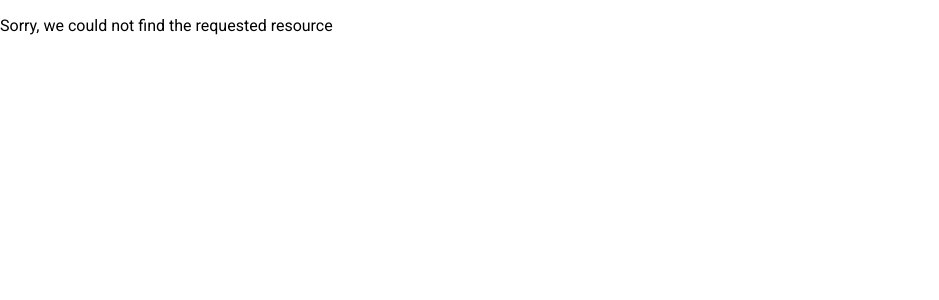
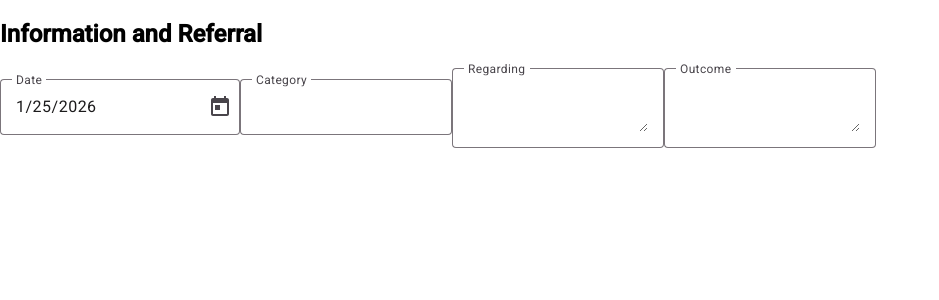
Before and after one commit to OptionsIRCIL/indigo-frontend, an Angular app: page /iandr in a window 1280 px wide. Shown: the top 300 px of the page, without its empty margins (0-939 px from the left). Built offline with nearby package versions, Linux system fonts and the light colour scheme.

Commit message:
Bare Bones of I&R Form

```diff
--- a/src/app/app.routes.ts
+++ b/src/app/app.routes.ts
@@ -5,6 +5,7 @@ import { MainDashboardComponent } from "./main-dashboard/main-dashboard.componen
 import { NotFoundComponent } from "./error-components/not-found/not-found.component";
 import { ForbiddenComponent } from "./error-components/forbidden/forbidden.component";
 import { AppComponent } from "./app.component";
+import { IandrComponent } from "./iandr/iandr.component";
 
 export const routes: Routes = [
 	{
@@ -23,6 +24,10 @@ export const routes: Routes = [
 			{
 				path: "login",
 				component: LoginComponent,
+			},
+			{
+				path: "iandr",
+				component: IandrComponent,
 			},
 			{
 				path: "error",
--- /dev/null
+++ b/src/app/iandr/iandr.component.html
@@ -0,0 +1,64 @@
+<div class="IandR-form">
+    <header class="form-header">
+        <h2>Information and Referral</h2>
+    </header>
+
+    <div class="form-body">
+        <form [formGroup]="iandrForm">
+            <div class = "form-column">
+            <mat-form-field appearance="outline" floatLabel="always">
+                <mat-label>Date</mat-label>
+                <input
+                    matInput
+                    [matDatepicker]="picker"
+                    [matDatepickerFilter]="myFilter"
+                    formControlName="date"
+                />
+                <mat-datepicker-toggle matSuffix [for]="picker"></mat-datepicker-toggle>
+                <mat-datepicker #picker></mat-datepicker>
+            </mat-form-field>
+
+            <mat-form-field appearance="outline" floatLabel="always">
+                <mat-label>Category</mat-label>
+                <mat-chip-grid #chipGrid>
+                    <mat-chip-row
+                        *ngFor="let c of selectedCategories"
+                        (removed)="removeCategory(c)"
+                        >
+                        {{c}}
+                        <button matChipRemove>
+                            <mat-icon>close</mat-icon>
+                        </button>
+                    </mat-chip-row>
+
+                    <input
+                        matInput
+                        [matChipInputFor]="chipGrid"
+                        [matAutocomplete]="auto"
+                        [formControl]="categoryCtrl"
+                        />
+                </mat-chip-grid>
+
+                <mat-autocomplete
+                    #auto="matAutocomplete"
+                    (optionSelected)="addCategory($event.option.value)"
+                    >
+                    <mat-option *ngFor="let option of filteredCategories" [value]="option">
+                        {{option}}
+                    </mat-option>
+                </mat-autocomplete>
+            </mat-form-field>
+
+            <mat-form-field appearance="outline" floatLabel="always">
+                <mat-label>Regarding</mat-label>
+                <textarea matInput formControlName="regarding"></textarea>
+            </mat-form-field>
+
+            <mat-form-field appearance="outline" floatLabel="always">
+                <mat-label>Outcome</mat-label>
+                <textarea matInput formControlName="outcome"></textarea>
+            </mat-form-field>
+        </div>
+        </form>
+    </div>
+</div>
--- /dev/null
+++ b/src/app/iandr/iandr.component.ts
@@ -0,0 +1,78 @@
+import { Component } from '@angular/core';
+import { FormControl, FormGroup, ReactiveFormsModule } from '@angular/forms';
+import { MatFormFieldModule } from '@angular/material/form-field';
+import { MatInputModule } from '@angular/material/input';
+import { MatDatepickerModule } from '@angular/material/datepicker';
+import { MatNativeDateModule } from '@angular/material/core';
+import { MatAutocompleteModule } from '@angular/material/autocomplete';
+import { MatChipsModule } from '@angular/material/chips';
+import { MatIconModule } from '@angular/material/icon';
+import { CommonModule } from '@angular/common';
+
+@Component({
+  selector: 'app-iandr',
+  standalone: true,
+  imports: [
+    CommonModule,
+    ReactiveFormsModule,
+    MatFormFieldModule,
+    MatInputModule,
+    MatDatepickerModule,
+    MatNativeDateModule,
+    MatAutocompleteModule,
+    MatChipsModule,
+    MatIconModule,
+  ],
+  templateUrl: './iandr.component.html',
+  styleUrl: './iandr.component.css',
+})
+
+export class IandrComponent {
+
+  today = new Date(new Date().setHours(0, 0, 0, 0));
+
+  categories: string[] = [
+    'Category 1',
+    'Category 2',
+    'Category 3',
+    'Category 4',
+  ];
+
+  selectedCategories: string[] = [];
+
+  categoryCtrl = new FormControl('');
+
+  get filteredCategories(): string[] {
+    const value = this.categoryCtrl.value?.toLowerCase() || '';
+    return this.categories.filter(
+      c =>
+        c.toLowerCase().includes(value) &&
+        !this.selectedCategories.includes(c)
+    );
+  }
+
+  addCategory(value: string) {
+    if (!this.selectedCategories.includes(value)) {
+      this.selectedCategories.push(value);
+      this.categoryCtrl.setValue('');
+    }
+  }
+
+  removeCategory(category: string) {
+    this.selectedCategories = this.selectedCategories.filter(c => c !== category);
+  }
+
+  iandrForm = new FormGroup({
+    date: new FormControl<Date | null>(this.today),
+    category: new FormControl<string[]>([]),
+    regarding: new FormControl<string>(''),
+    outcome: new FormControl<string>(''),
+  })
+
+  myFilter = (d: Date | null): boolean => {
+    const today = new Date();
+    today.setHours(0, 0, 0, 0);
+
+    return d !== null && d <= today;
+  }
+}
```
Also changed, not shown: src/app/iandr/iandr.component.css (added).
